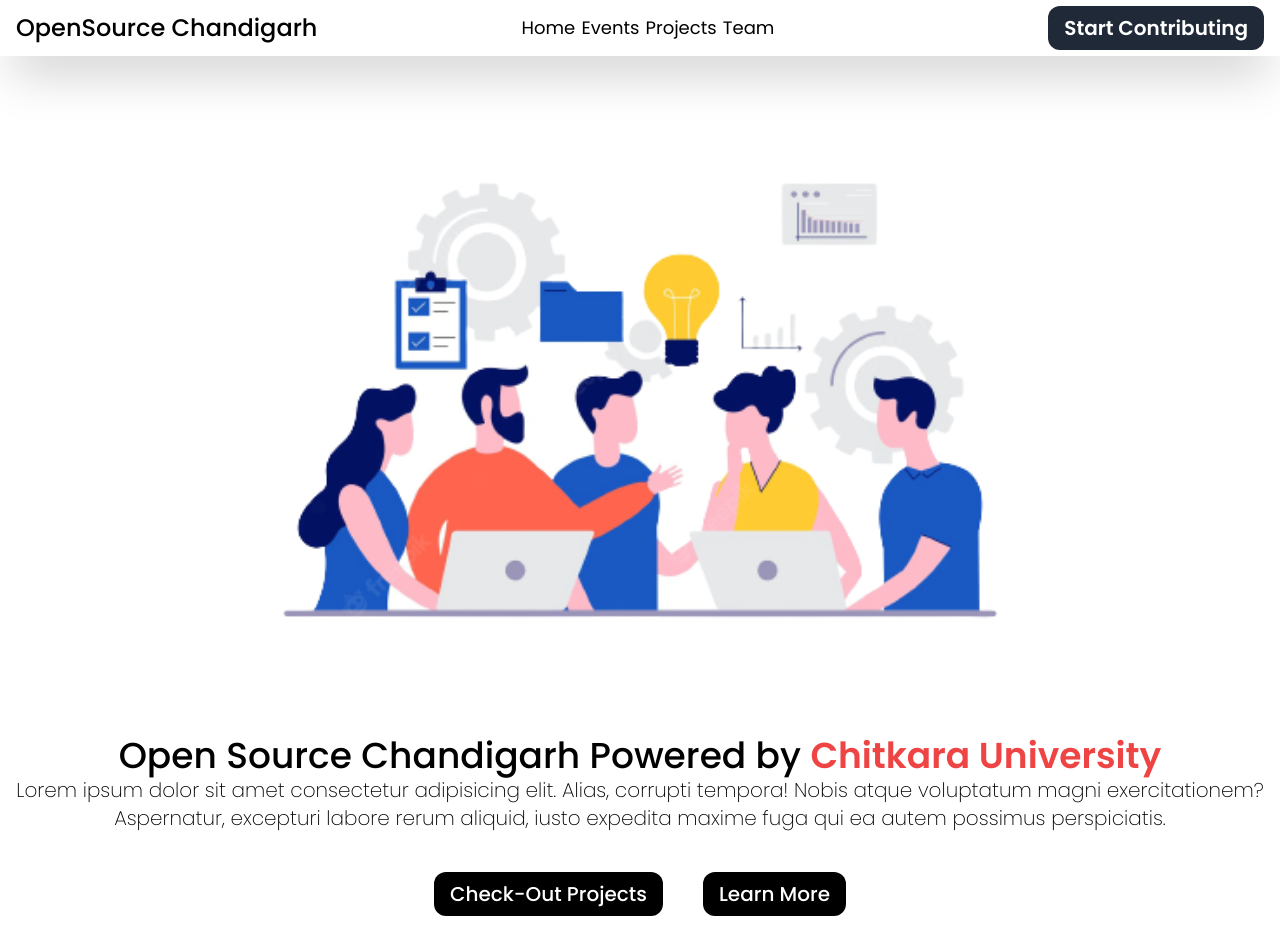
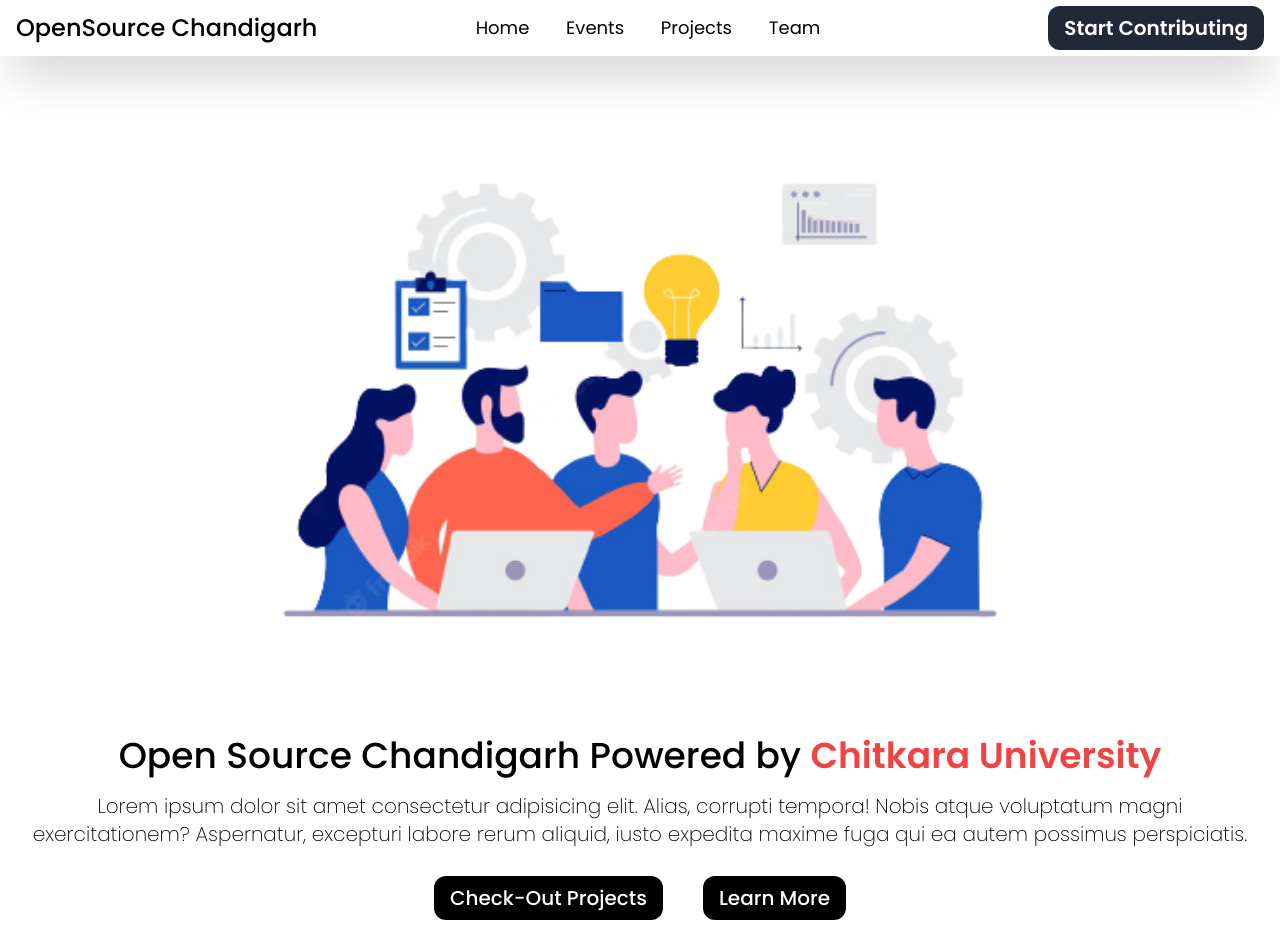
Before and after one commit to aakashj001/open-source-chandigarh, a React (Create React App) app: page / in a window 1280 px wide. Shown: the top 952 px of the page. Built offline with nearby package versions, Linux system fonts and the light colour scheme.

Commit message:
Small Viewport Config matching || testimonial bug found

```diff
--- a/src/components/Community.js
+++ b/src/components/Community.js
@@ -7,7 +7,7 @@
 function Community() {
   return (
     <div className='container m-auto flex flex-col mt-10 items-center justify-center border-b pb-8 md:pb-16'>
-        <div className='font-thin text-4xl text-center border-b pb-2 px-4 border-b-black'>
+        <div className='font-thin text-2xl md:text-4xl text-center border-b pb-2 px-4 border-b-black'>
             Our Community
         </div>
         <div className = "flex w-full h-auto justify-between flex-col md:flex-row mt-10">
--- a/src/components/Core.js
+++ b/src/components/Core.js
@@ -7,7 +7,7 @@
 function Core() {
   return (
     <div className="container mt-10 m-auto flex flex-col items-center justify-center pb-8 md:pb-14 border-b">
-      <font className="font-thin text-4xl text-center border-b pb-2 px-4 border-b-black">
+      <font className="font-thin text-2xl md:text-4xl text-center border-b pb-2 px-4 border-b-black">
         Core Principles
       </font>
       <div className="flex flex-col w-full md:flex-row justify-between mt-10">
--- a/src/components/Main.js
+++ b/src/components/Main.js
@@ -5,18 +5,18 @@
   return (
     <div className="container m-auto flex flex-col justify-center items-center mt-2">
       <img src={heroImg} alt="Hero Banner" className="w-full md:w-[70rem]"/>
-      <div className="font-medium text-4xl text-center">
+      <div className="font-medium text-2xl md:text-4xl text-center w-full mx-10">
         Open Source Chandigarh Powered by{" "}
         <font className="text-red-500 font-semibold">Chitkara University</font>
       </div>
-      <div className="font-extralight text-xl text-center">
+      <div className="font-extralight text-sm mx-8 mt-4 md:text-xl text-center">
         Lorem ipsum dolor sit amet consectetur adipisicing elit. Alias, corrupti tempora! Nobis atque voluptatum magni exercitationem? Aspernatur, excepturi labore rerum aliquid, iusto expedita maxime fuga qui ea autem possimus perspiciatis.
       </div>
-      <div className="flex flex-row w-full mt-5 items-center justify-center">
-        <button className="bg-black rounded-xl m-5 px-4 py-2 font-medium text-white text-xl">
+      <div className="flex flex-col md:flex-row w-full mt-5 my-10 items-center justify-center">
+        <button className="bg-black rounded-xl mx-5 my-2 px-4 py-2 font-medium text-white text-md md:text-xl">
           Check-Out Projects
         </button>
-        <button className="bg-black rounded-xl m-5 px-4 py-2 font-medium text-white text-xl">
+        <button className="bg-black rounded-xl mx-5 my-2 px-4 py-2 font-medium text-white text-md md:text-xl">
           Learn More
         </button>
       </div>
--- a/src/components/Navbar.js
+++ b/src/components/Navbar.js
@@ -4,16 +4,16 @@
 function Navbar() {
   return (
     <div className="sticky top-0 z-[99999] bg-white flex w-screen items-center h-14 shadow-2xl">
-      <div className="flex flex-[0.4_0_0%] font-medium text-2xl ml-4">
+      <div className="flex flex-1 md:flex-[0.4_0_0%] font-medium text-2xl ml-4">
         OpenSource Chandigarh
       </div>
-      <div className="hidden md:flex flex-[0.2_0_0%] flex-row items-center text-lg justify-between">
+      <div className="hidden lg:flex flex-[0.3_0_0%] flex-row items-center text-lg justify-between">
         <Link to={"/"}>Home</Link>
         <Link to={"/"}>Events</Link>
         <Link to={"/"}>Projects</Link>
         <Link to={"/"}>Team</Link>
       </div>
-      <div className="hidden md:flex flex-[0.4_0_0%] justify-end">
+      <div className="hidden lg:flex flex-[0.4_0_0%] justify-end">
         <button className="bg-gray-800 rounded-xl px-4 py-2 font-semibold text-white text-xl mr-4">
           Start Contributing
         </button>
--- a/src/components/Testimonials.js
+++ b/src/components/Testimonials.js
@@ -4,7 +4,7 @@
 function Testimonials() {
   return (
     <div className='container mt-10 m-auto flex flex-col items-center justify-center'>
-        <font className = 'font-thin text-4xl border-b pb-2 px-4 border-b-black'>
+        <font className = 'font-thin text-2xl md:text-4xl border-b pb-2 px-4 border-b-black'>
             Testimonials
         </font>
         <div className='flex flex-col lg:flex-row md:items-center my-10 justify-between w-full'>
```
